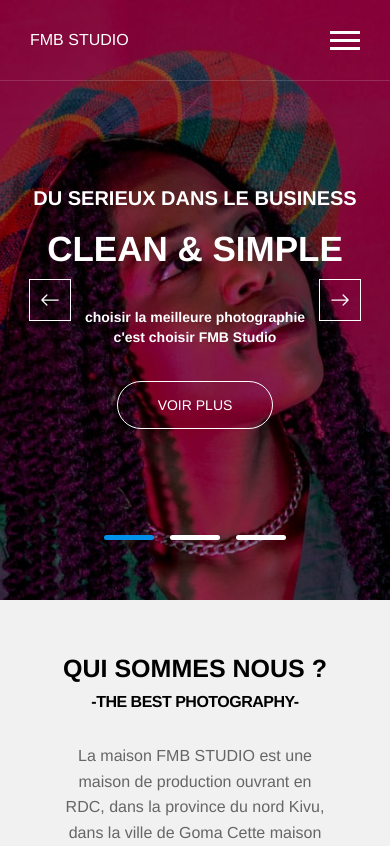
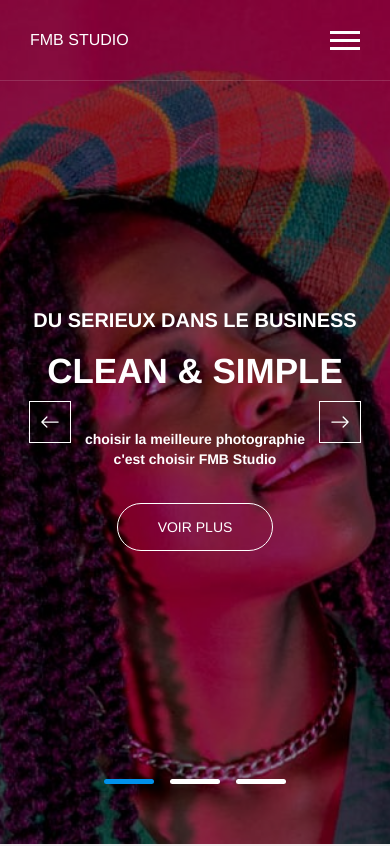
Before and after one commit to barackm/fmb-studio, a React (Create React App) app: page / in a window 390 px wide. Shown: the top 846 px of the page. Built offline with nearby package versions, Linux system fonts and the light colour scheme.

Commit message:
fix the home carousel background height on mobile sizes

```diff
--- a/src/assets/css/main.css
+++ b/src/assets/css/main.css
@@ -9,7 +9,7 @@
 
 @media (max-width: 480px) {
   .home-main-area {
-    height: 600px;
+    min-height: 100vh;
   }
 }
 
@@ -3415,6 +3415,8 @@ header .header-links-container ul li a {
 .header-container-area.scrolling {
   height: 60px;
   background-color: #fff;
+  -webkit-box-shadow: 0 0 10px rgba(0, 0, 0, 0.514);
+          box-shadow: 0 0 10px rgba(0, 0, 0, 0.514);
 }
 
 .header-container-area.scrolling .header-logo-container .logo-wrapper span {
--- a/src/assets/scss/_home.scss
+++ b/src/assets/scss/_home.scss
@@ -8,6 +8,6 @@
   z-index: 9999;
 
   @include mediaqueries($mobile) {
-    height: 600px;
+    min-height: 100vh;
   }
 }
--- a/src/assets/scss/main.scss
+++ b/src/assets/scss/main.scss
@@ -127,6 +127,7 @@ header {
 .header-container-area.scrolling {
   height: 60px;
   background-color: $white;
+  box-shadow: 0 0 10px rgba(0, 0, 0, 0.514);
   .header-logo-container {
     .logo-wrapper {
       span {
```
Also changed, not shown: 1 other file (tests, documents, lock files or other folders).
